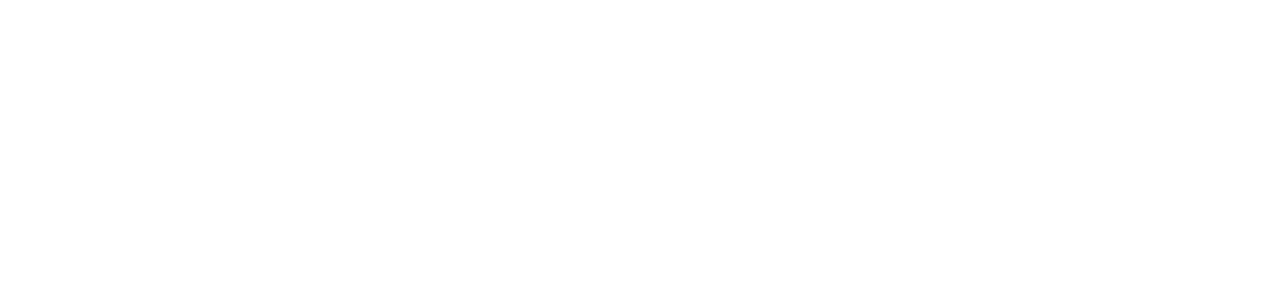
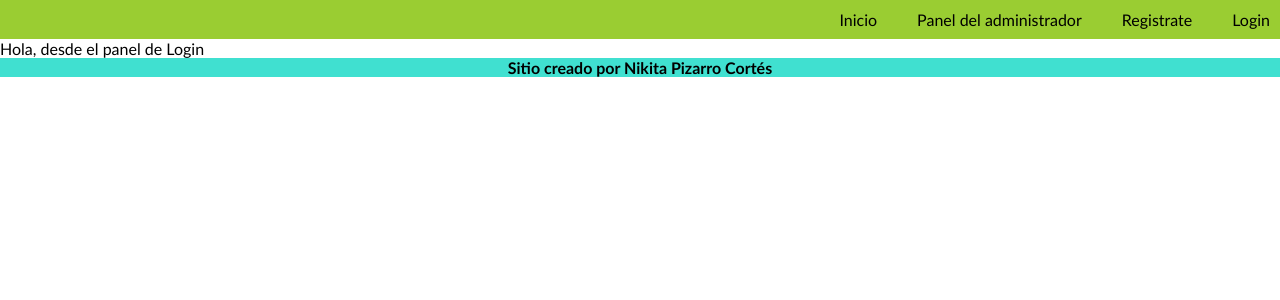
Before and after one commit to Nikita6928/Clase2-6-6-25, a React (Vite) app: page /login in a window 1280 px wide. Before the commit this address had no page. Shown: the top 300 px of the page. Built offline with nearby package versions, Linux system fonts and the light colour scheme.

Commit message:
Encontrar el problema en el archivo main.jsx

```diff
--- a/src/components/Header/Header.jsx
+++ b/src/components/Header/Header.jsx
@@ -1,11 +1,11 @@
 import "./Header.css"
 
-const Header =() =>{
-    return(
+const Header = () => {
+  return (
     <header>
       <nav>
         <ul>
-      <li><a href="#"></a>Inicio</li>
+          <li><a href="/">Inicio</a></li>
           <li><a href="/admin">Panel del administrador</a></li>
           <li><a href="/registro">Registrate</a></li>
           <li><a href="/login">Login</a></li>
--- a/src/main.jsx
+++ b/src/main.jsx
@@ -1,8 +1,9 @@
+import "./index.css"
 import { StrictMode } from 'react'
 import { createRoot } from 'react-dom/client'
 import { Router } from './router/Router'
 /*import Home from './views/Home.jsx'*/
-import "./index.css"
+
 
 createRoot(document.getElementById('root')).render(
   <StrictMode>
--- a/src/router/Router.jsx
+++ b/src/router/Router.jsx
@@ -1,6 +1,8 @@
 import { BrowserRouter, Routes, Route } from "react-router-dom"
 import Home from "../views/Home"
-import Dashboard from "./views/Dashboard"
+import Dashboard from "../views/Dashboard"
+import Register from "../views/Register"
+import Login from "../views/Login"
 
 /*Crear un componente que valide que vista quiere ver el usuario */
 const Router = () => {
@@ -8,7 +10,9 @@
         <BrowserRouter>
             <Routes>
                 <Route path="/" element={<Home />} />
-                <Route path="/admin" element={<dashboard />} />
+                <Route path="/admin" element={<Dashboard />} />
+                <Route path="/registro" element={<Register />} />
+                <Route path="/login" element={<Login />} />
             </Routes>
         </BrowserRouter>
     )
--- a/src/views/Login.jsx
+++ b/src/views/Login.jsx
@@ -0,0 +1,14 @@
+import Header from "../components/Header/Header"
+import Footer from "../components/Footer/Footer"
+
+
+const Login = () => {
+    return (
+        <>
+            <Header />
+            <p>Hola, desde el panel de Login</p>
+            <Footer />
+        </>
+    )
+}
+export default Login
--- a/src/views/Register.jsx
+++ b/src/views/Register.jsx
@@ -0,0 +1,14 @@
+import Header from "../components/Header/Header"
+import Footer from "../components/Footer/Footer"
+
+
+const Register = () => {
+    return (
+        <>
+            <Header />
+            <p>Hola, desde la vista registro</p>
+            <Footer />
+        </>
+    )
+}
+export default Register
--- a/src/views/dashboard.jsx
+++ b/src/views/dashboard.jsx
@@ -1,8 +1,13 @@
-
+import Header from "../components/Header/Header"
+import Footer from "../components/Footer/Footer"
 
 const Dashboard = () => {
     return (
-        <p>Hola, desde el panel del administrador</p>
+        <>
+            <Header />
+            <p>Hola, desde el panel del administrador</p>
+            <Footer />
+        </>
     )
 }
 export default Dashboard
```
Lines whose indentation alone changed are shown as unchanged.
